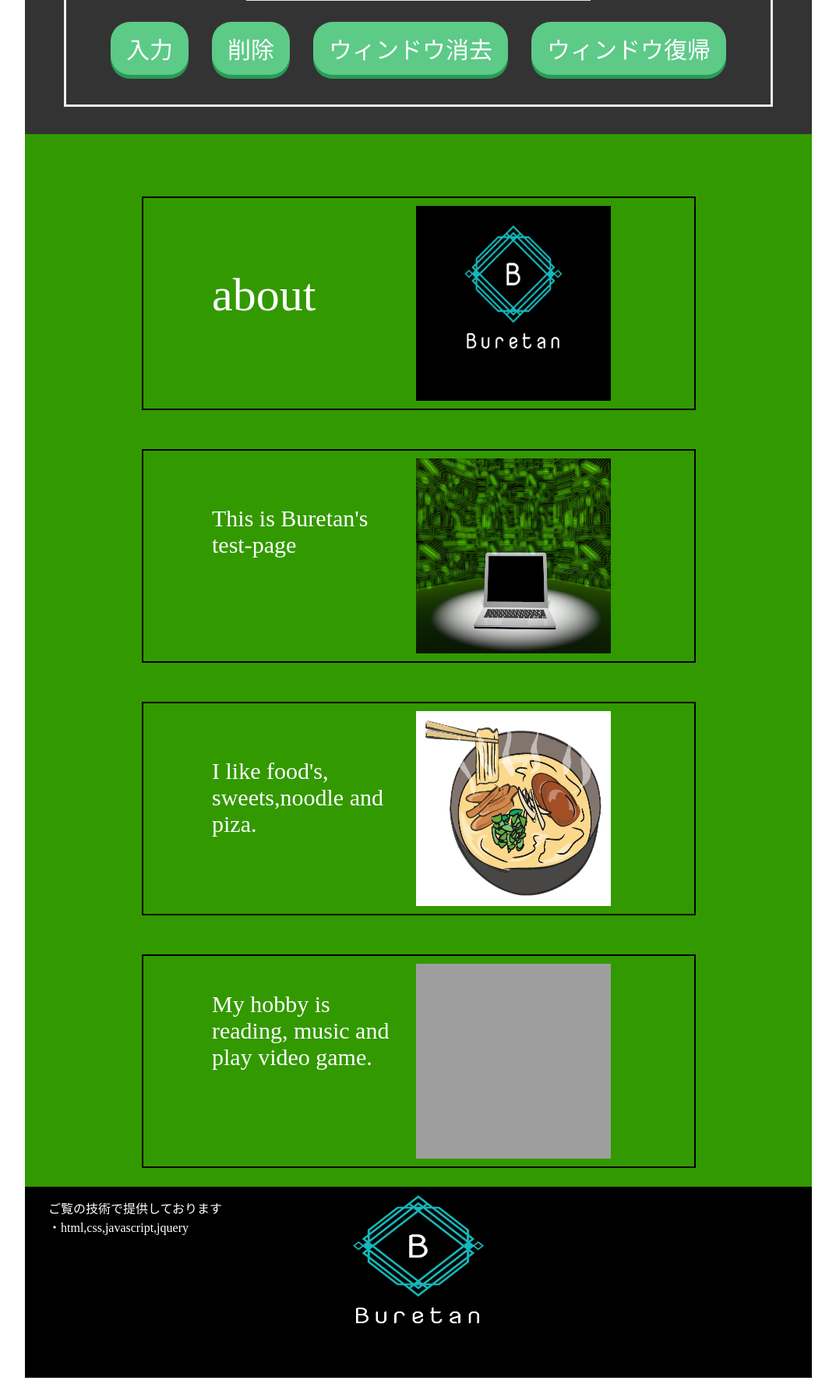
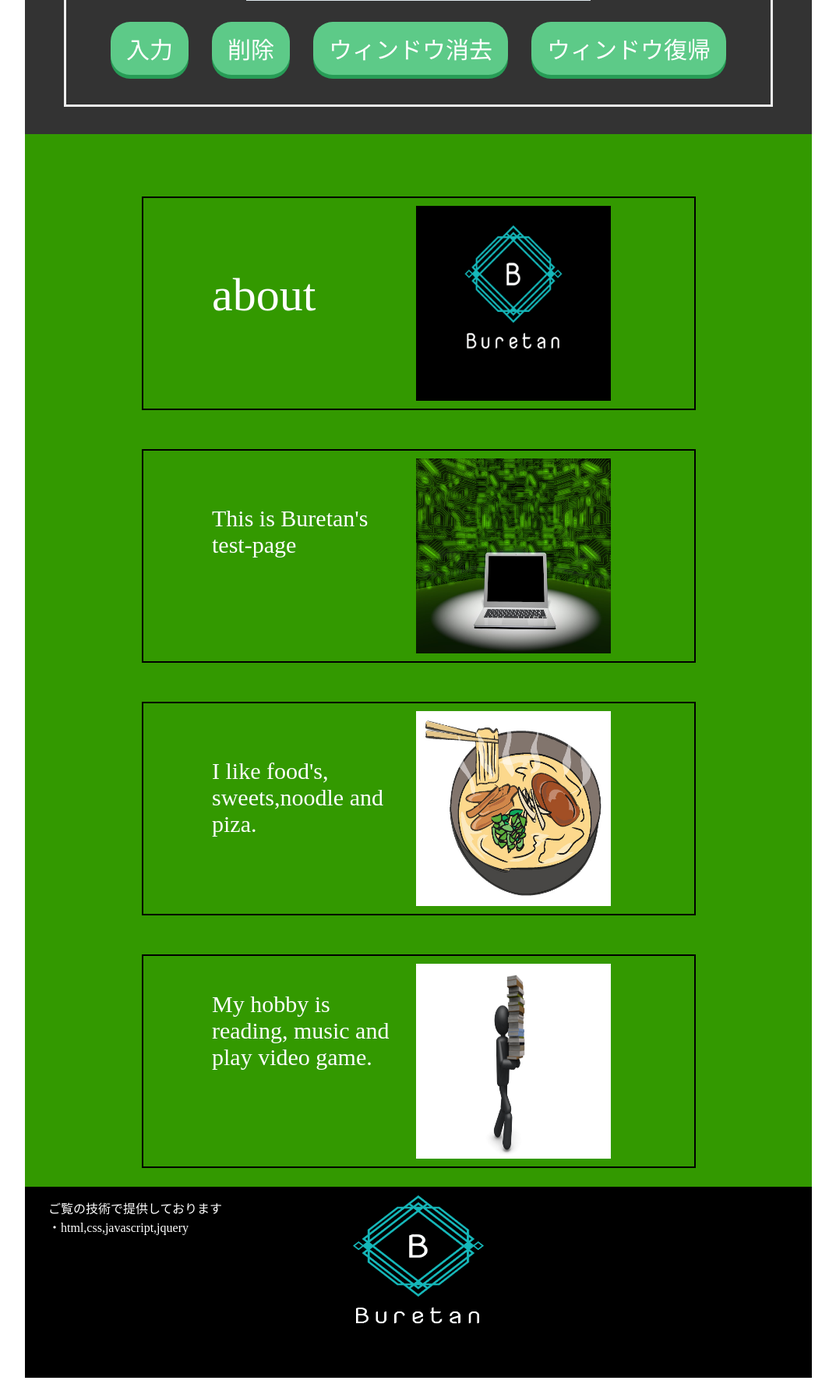
Before and after one commit to Buretan/Buretan.github.io, a PHP site: page / in a window 1280 px wide. Shown: the part 1588-3363 px from the top of the page at 78% size, without its empty margins (103-1176 px from the left). Run offline with PHP 8.4, Linux system fonts and the light colour scheme; some libraries are stand-ins or nearby versions; grey boxes are pictures that could not be loaded.

Commit message:
Update css1.css

```diff
--- a/css1.css
+++ b/css1.css
@@ -255,6 +255,6 @@ textarea{
   width: 250px;
   height: 250px;
   border: 0px solid #000;
-  background-image: url(book.jpg);
+  background-image: url(book.png);
   background-repeat: round;
 }
```
